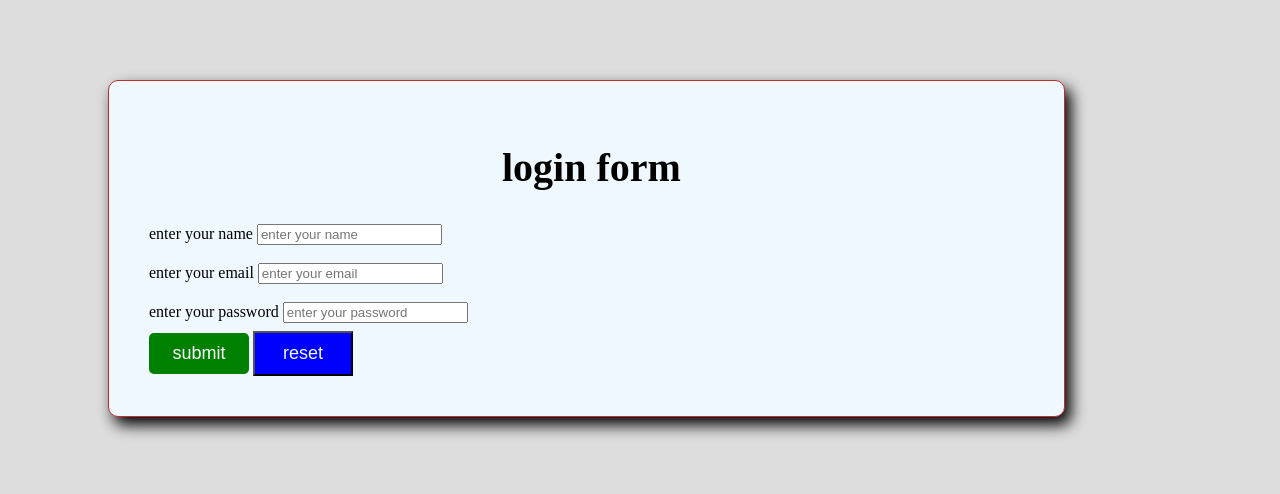
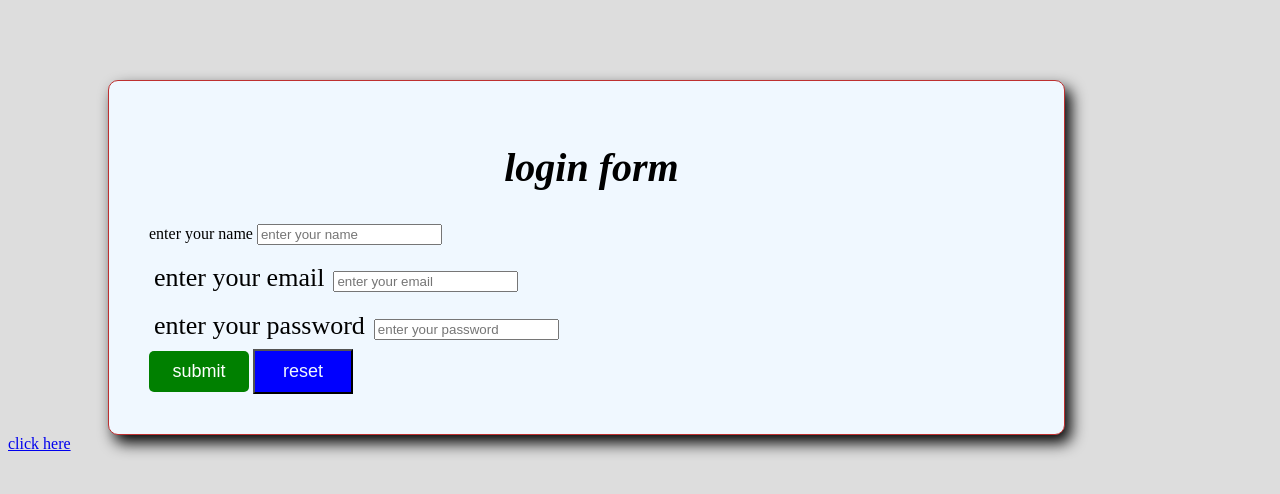
Before and after one commit to Rathore142/website, a plain HTML site: page homework/form2.html in a window 1280 px wide. Drawn offline with Linux system fonts and the light colour scheme.

Commit message:
add two file

```diff
--- a/homework/form2.html
+++ b/homework/form2.html
@@ -15,6 +15,8 @@
         h2{
             text-align: center;
             font-size: 40px;
+            font-style: italic;
+
         }
         .container{
             position: relative;
@@ -29,15 +31,13 @@
             align-items: center;
             box-shadow: 6px 8px 15px 0.1px #000;
         }
-        label [for="name"],
-        label [for="email"],
-        label [for="password"],{
-
+        label[for="name"],
+        label[for="email"],
+        label[for="password"]{
             padding: 5px;
             font-size: 26px;
             align-items: left;
-            text-align: :left;
-
+            text-align:left;
         }
         input [type="text"],
         input [type="email"],
@@ -47,7 +47,7 @@
             width: 90% ;
             height: 82% ;
             padding: 6px;
-            border-radius: 4px;
+            border-radius: 10px;
             border: 10px solid #676767;
 
         }
@@ -73,8 +73,6 @@
             margin-bottom: 10px;
 
         }
-
-        label
     </style>
 </head>
 <body>
@@ -98,5 +96,6 @@
 
         </form>
     </div>
+    <a href="homework/form2.html">click here</a>
 </body>
 </html>
```
Also changed, not shown: 1 other file.
